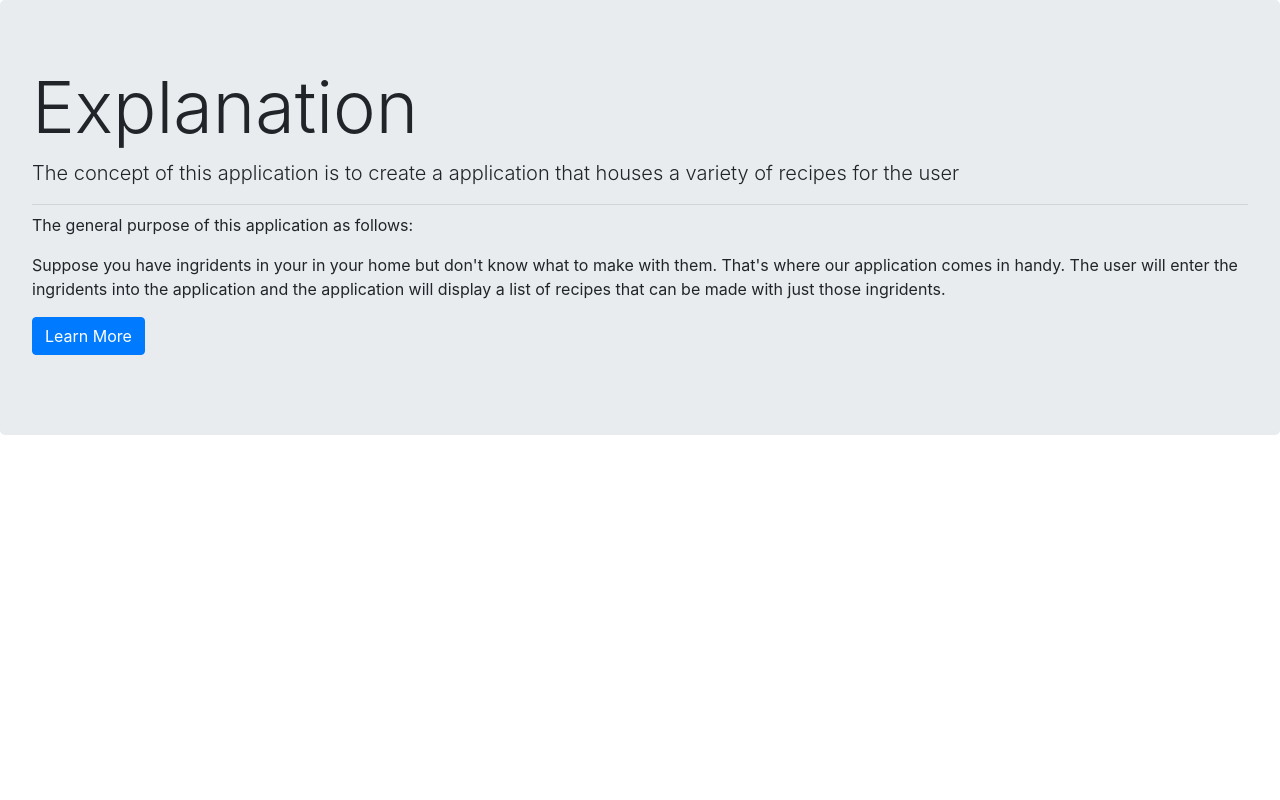
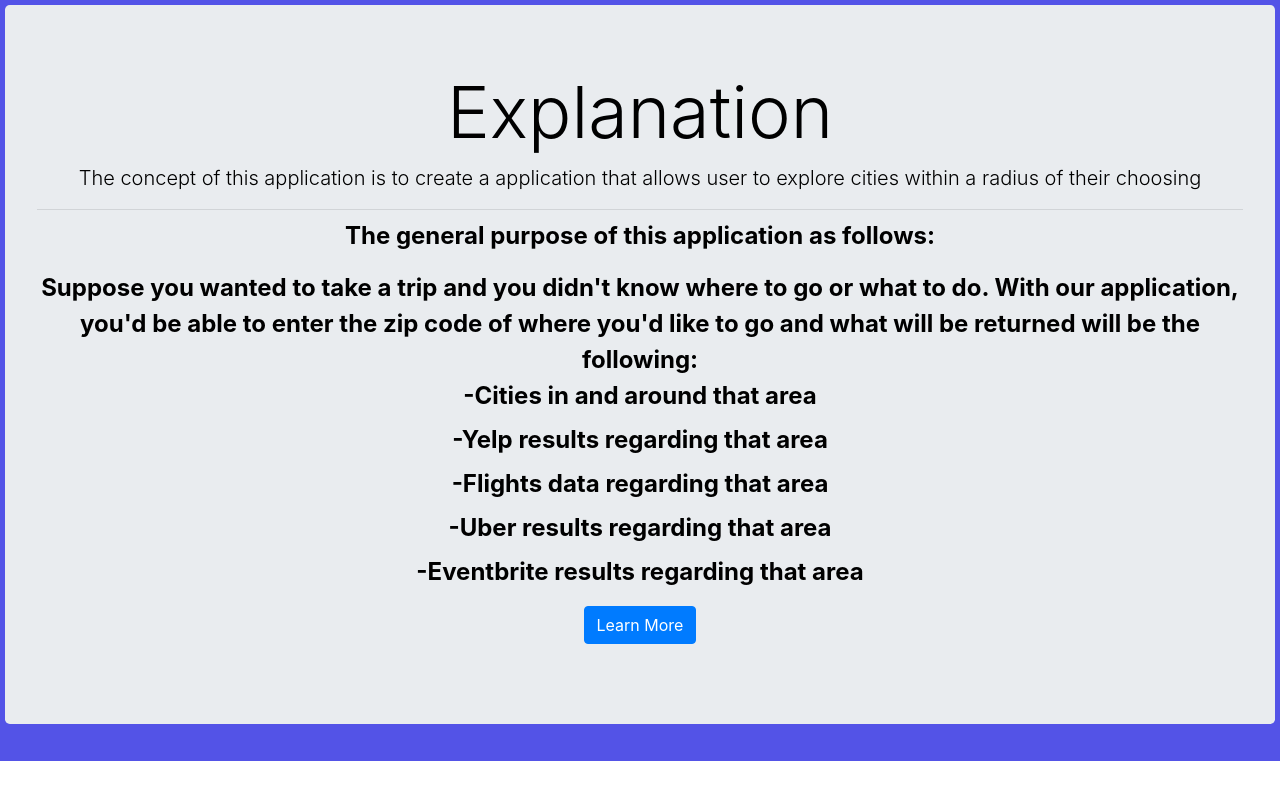
Before and after one commit to Codubee/ExploreCitiesMW4-6, a React (Create React App) app in the folder frontend/: page / in a window 1280 px wide. Built offline with nearby package versions, Linux system fonts and the light colour scheme.

Commit message:
added styling and corrected the description

```diff
--- a/frontend/src/components/LandingPage/Explanation/Explanation.css
+++ b/frontend/src/components/LandingPage/Explanation/Explanation.css
@@ -0,0 +1,8 @@
+.page {
+	font-size:24px;
+	font-weight:bold;
+	color:black;
+	background-color:rgb(83, 83, 231);
+	padding:5px;
+	text-align:center;
+}
--- a/frontend/src/components/LandingPage/Explanation/Explanation.js
+++ b/frontend/src/components/LandingPage/Explanation/Explanation.js
@@ -1,17 +1,24 @@
 import React from 'react';
-import { Jumbotron, Button } from 'reactstrap';
+import { Jumbotron, Button, CardLink } from 'reactstrap';
+import './Explanation.css';
 
 function Explanation(){
 
   return (
-    <div>
+    <div className ="page">
       <Jumbotron>
-        <h1 className="display-3">Explanation</h1>
-        <p className="lead">The concept of this application is to create a application that houses a variety of recipes for the user </p>
+        <h1 className="display-3" >Explanation</h1>
+        <p className="lead">The concept of this application is to create a application that allows user to explore cities within a radius of their choosing   </p>
         <hr className="my-2" />
         <p>The general purpose of this application as follows: </p>
-        <p>Suppose you have ingridents in your in your home but don't know what to make with them. That's where our application comes in handy. The user will enter the ingridents into the application and the application will display a list of recipes that can be made with just those ingridents. </p>
-
+        <dl>
+          <dt>Suppose you wanted to take a trip and you didn't know where to go or what to do. With our application, you'd be able to enter the zip code of where you'd like to go and what will be returned will be the following: </dt>
+             <dd> -Cities in and around that area</dd>
+             <dd> -Yelp results regarding that area</dd>
+             <dd> -Flights data regarding that area</dd>
+             <dd> -Uber results regarding that area</dd>
+             <dd> -Eventbrite results regarding that area</dd>
+        </dl>
         <p className="lead">
           <Button color="primary">Learn More</Button>
         </p>
```
